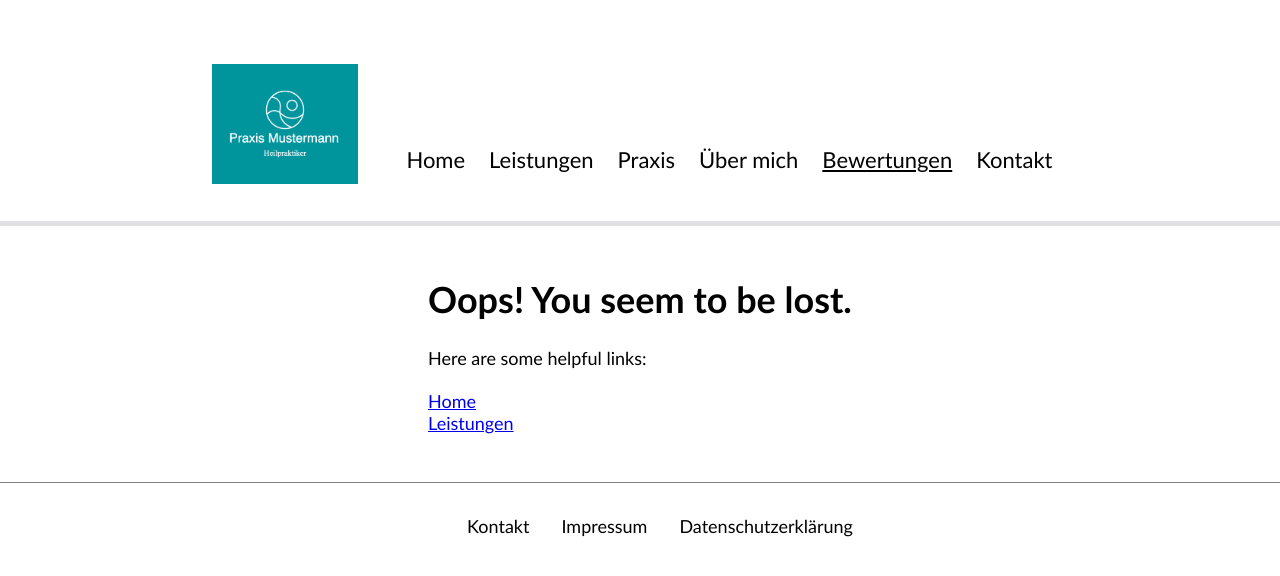
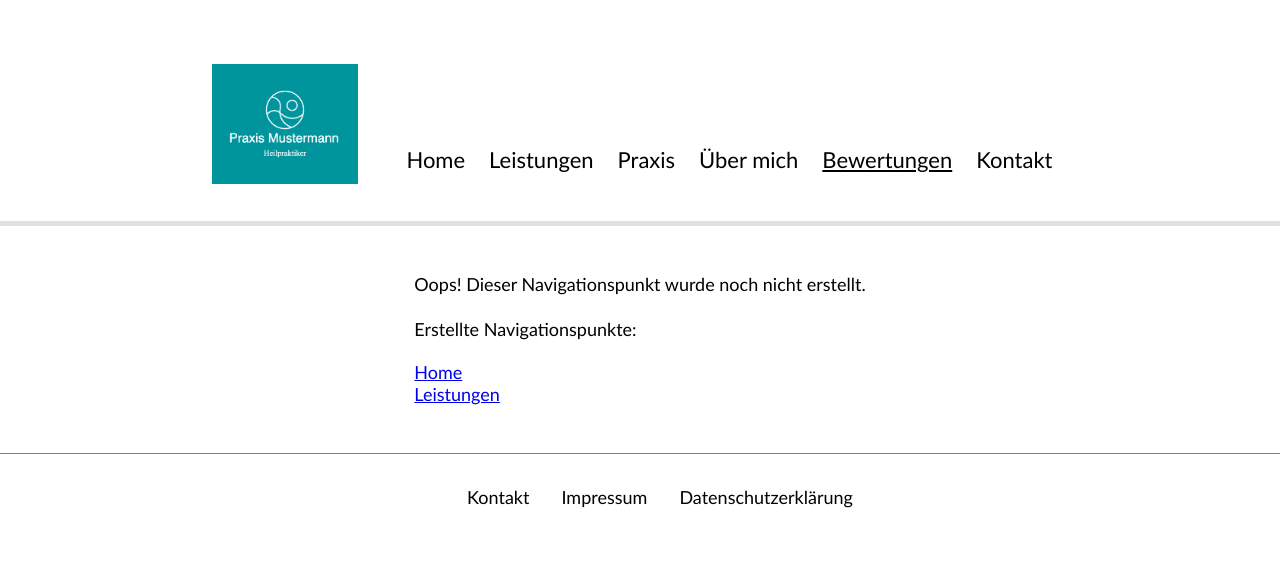
Before and after one commit to dscmari/heilpraktiker-website, a React (Create React App) app: page /heilpraktiker-website/bewertungen in a window 1280 px wide. Shown: the top 576 px of the page. Built offline with nearby package versions, Linux system fonts and the light colour scheme.

Commit message:
update NotFound view

```diff
--- a/src/NotFound.jsx
+++ b/src/NotFound.jsx
@@ -3,8 +3,8 @@ import { Link } from "react-router-dom";
 function NotFound() {
     return (
         <div>
-            <h1>Oops! You seem to be lost.</h1>
-            <p>Here are some helpful links:</p>
+            <p>Oops! Dieser Navigationspunkt wurde noch nicht erstellt.</p>
+            <p>Erstellte Navigationspunkte:</p>
             <div>
             <Link to='/'>Home</Link>
             </div>
```
